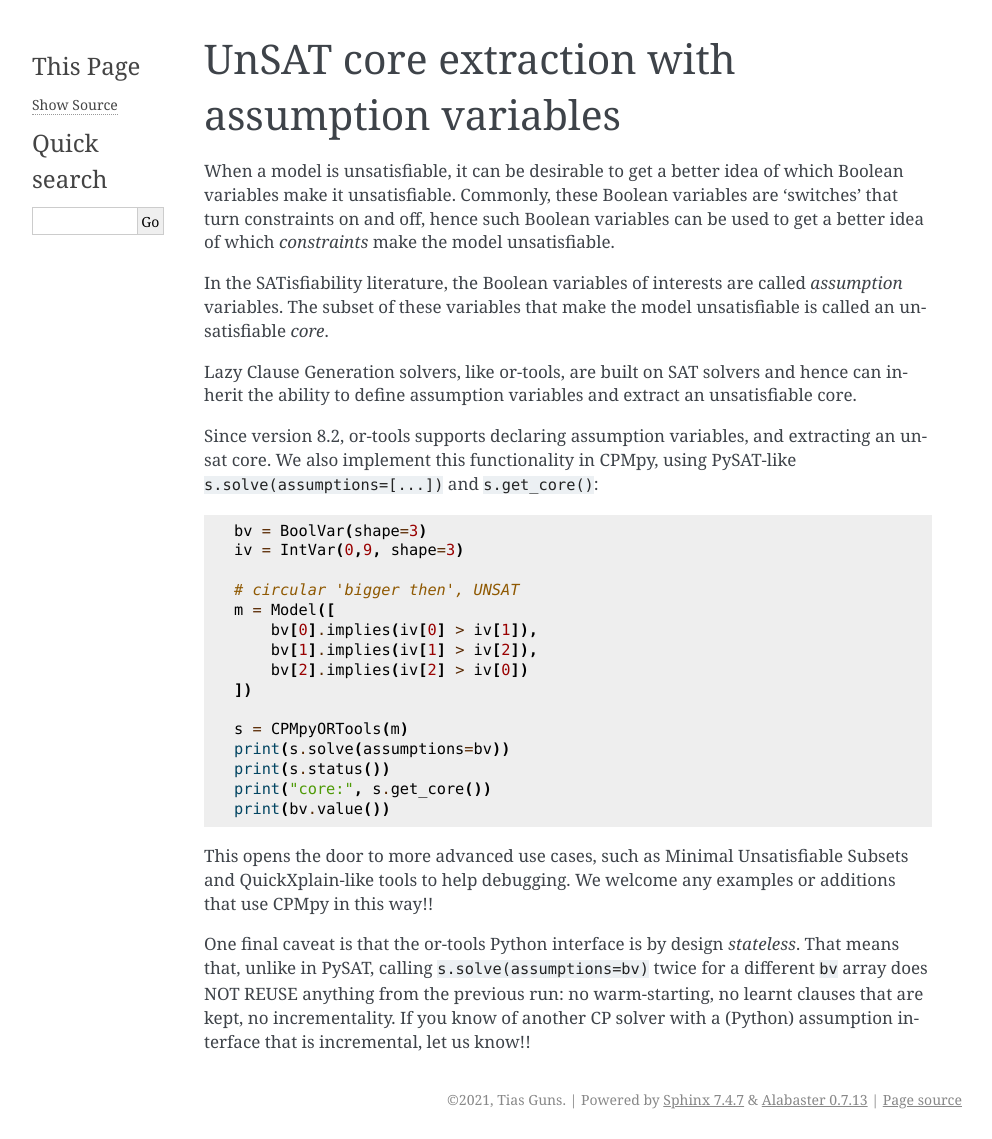
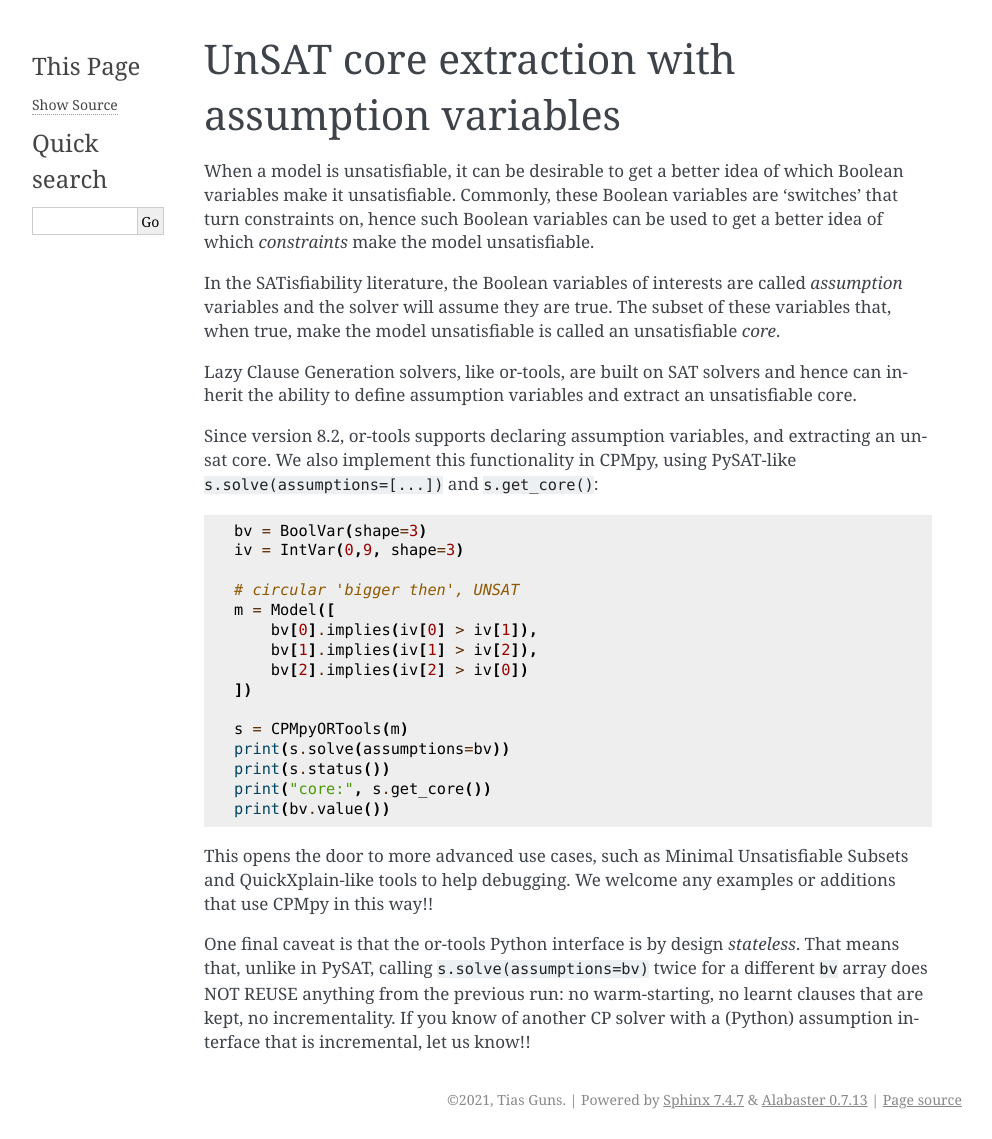
Before and after one commit to CPMpy/cpmpy, a Sphinx documentation site: the page built from docs/unsat_core_extraction.md, in a window 1280 px wide. Shown: the whole page, without its empty margins (148-1140 px from the left). Built offline with Sphinx 7.4.7, drawn with Linux system fonts in a browser that asks for light colours.

Commit message:
assumptions: doc tweak

```diff
--- a/docs/unsat_core_extraction.md
+++ b/docs/unsat_core_extraction.md
@@ -1,8 +1,8 @@
 # UnSAT core extraction with assumption variables
 
-When a model is unsatisfiable, it can be desirable to get a better idea of which Boolean variables make it unsatisfiable. Commonly, these Boolean variables are 'switches' that turn constraints on and off, hence such Boolean variables can be used to get a better idea of which _constraints_ make the model unsatisfiable.
+When a model is unsatisfiable, it can be desirable to get a better idea of which Boolean variables make it unsatisfiable. Commonly, these Boolean variables are 'switches' that turn constraints on, hence such Boolean variables can be used to get a better idea of which _constraints_ make the model unsatisfiable.
 
-In the SATisfiability literature, the Boolean variables of interests are called _assumption_ variables. The subset of these variables that make the model unsatisfiable is called an unsatisfiable _core_.
+In the SATisfiability literature, the Boolean variables of interests are called _assumption_ variables and the solver will assume they are true. The subset of these variables that, when true, make the model unsatisfiable is called an unsatisfiable _core_.
 
 Lazy Clause Generation solvers, like or-tools, are built on SAT solvers and hence can inherit the ability to define assumption variables and extract an unsatisfiable core.
 
```
